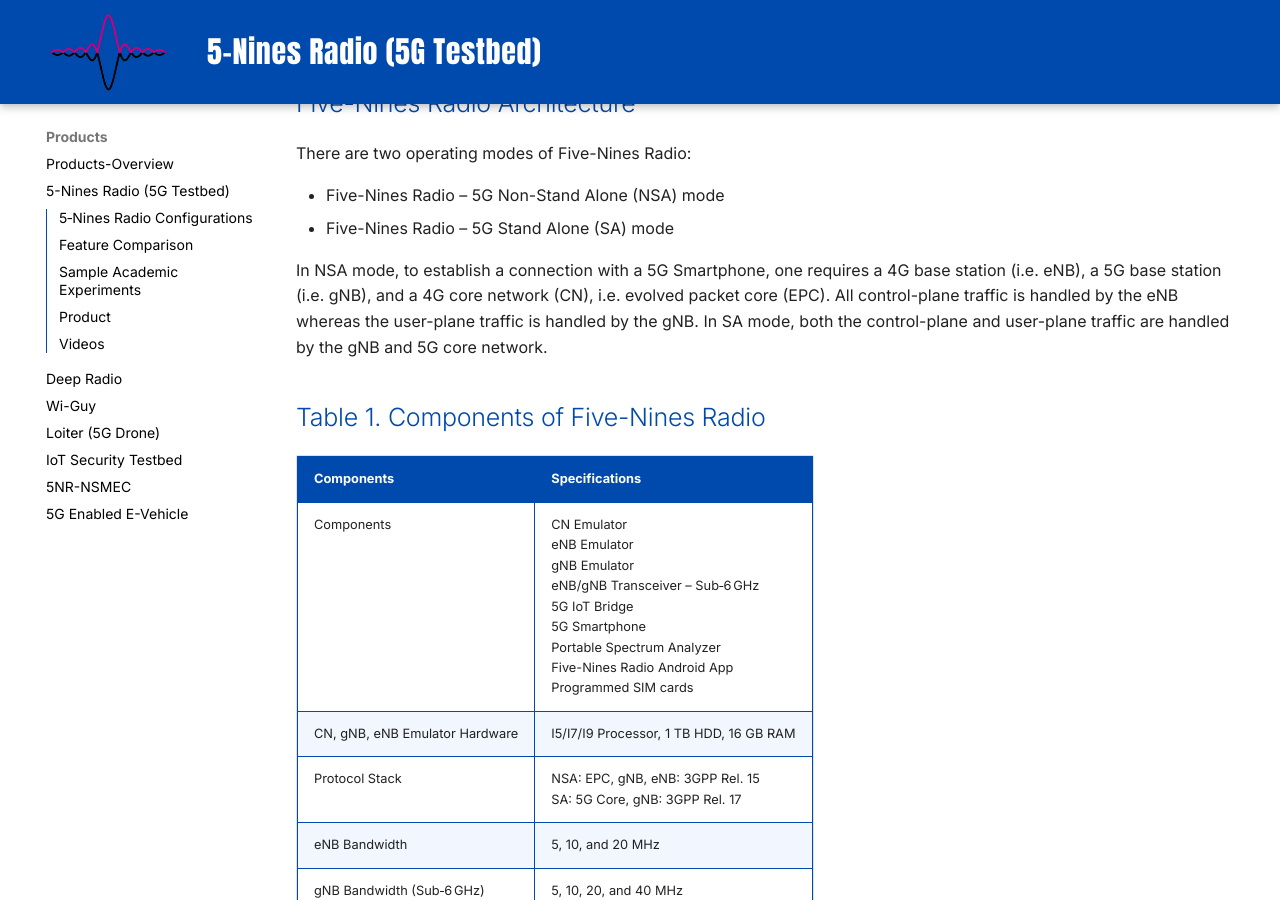
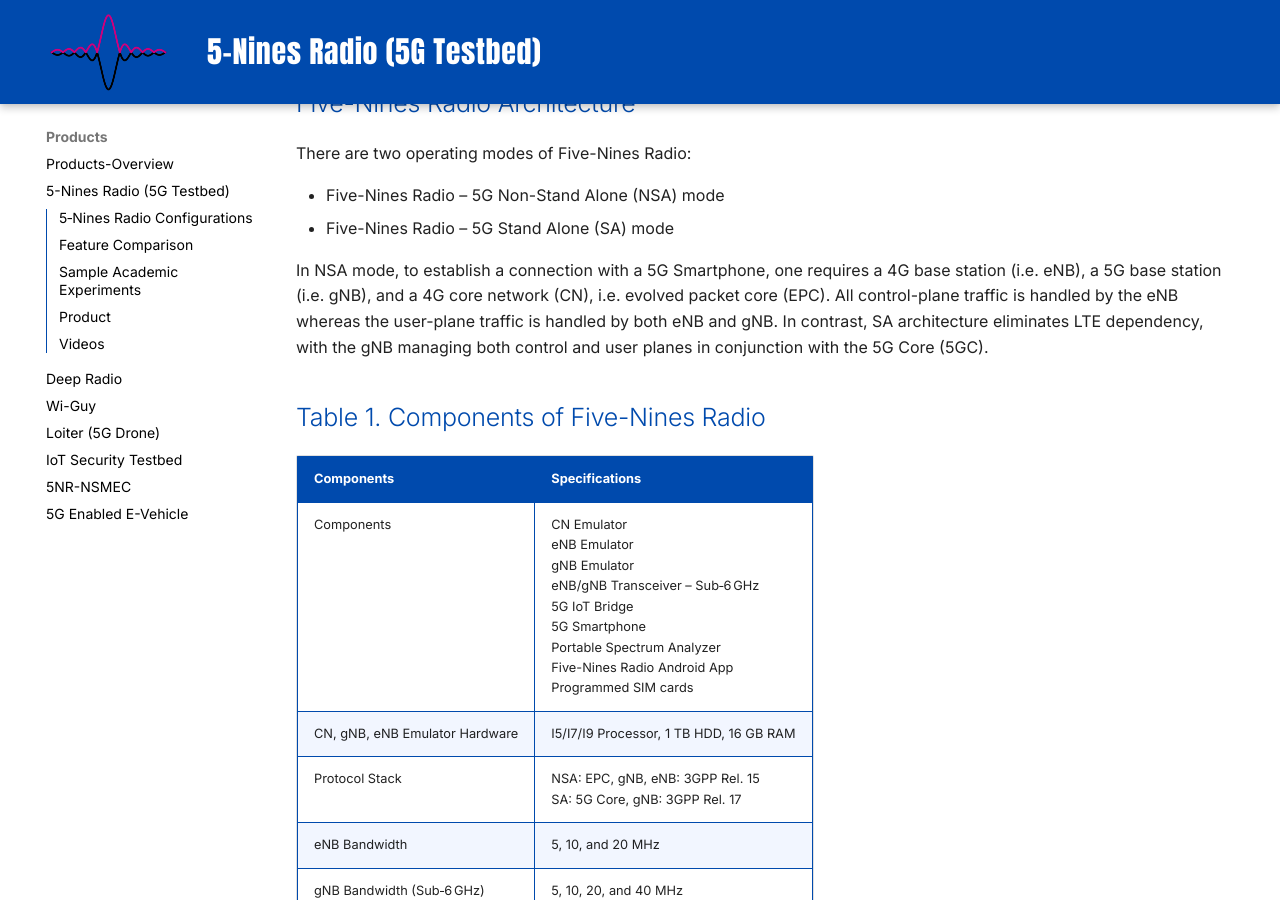
Before and after one commit to chandharlabs/chandhar-docs, an MkDocs documentation site: the page built from docs/products/5-nines-radio.md, in a window 1280 px wide and 900 px high, scrolled down 436 px. Built offline with MkDocs 1.6.1 and Material for MkDocs 9.7.7, drawn with Linux system fonts in a browser that asks for light colours.

Commit message:
Update 5-nines-radio.md

```diff
--- a/docs/products/5-nines-radio.md
+++ b/docs/products/5-nines-radio.md
@@ -18,7 +18,7 @@
 - Five-Nines Radio – 5G Non-Stand Alone (NSA) mode
 - Five-Nines Radio – 5G Stand Alone (SA) mode
 
-In NSA mode, to establish a connection with a 5G Smartphone, one requires a 4G base station (i.e. eNB), a 5G base station (i.e. gNB), and a 4G core network (CN), i.e. evolved packet core (EPC). All control-plane traffic is handled by the eNB whereas the user-plane traffic is handled by the gNB. In SA mode, both the control-plane and user-plane traffic are handled by the gNB and 5G core network.
+In NSA mode, to establish a connection with a 5G Smartphone, one requires a 4G base station (i.e. eNB), a 5G base station (i.e. gNB), and a 4G core network (CN), i.e. evolved packet core (EPC). All control-plane traffic is handled by the eNB whereas the user-plane traffic is handled by both eNB and gNB. In contrast, SA architecture eliminates LTE dependency, with the gNB managing both control and user planes in conjunction with the 5G Core (5GC).
 
 
 
```
